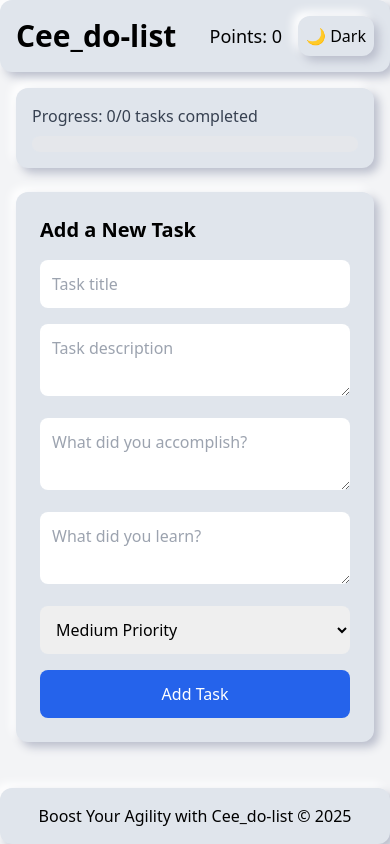
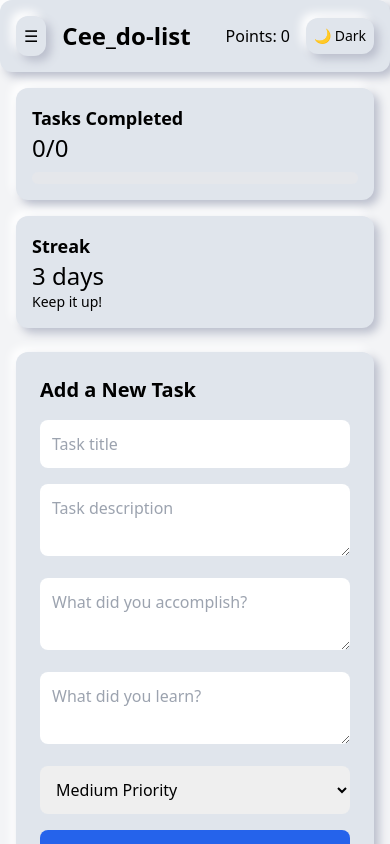
Before and after one commit to Cee-Jai/Cee_do-list, a React (Create React App) app in the folder client/: page / in a window 390 px wide. Shown: the top 844 px of the page. Built offline with nearby package versions, Linux system fonts and the light colour scheme.

Commit message:
Added dashboard section and improved responsiveness in App.js and TaskList.js

```diff
--- a/client/src/App.js
+++ b/client/src/App.js
@@ -10,6 +10,7 @@ const App = () => {
   const { theme, toggleTheme } = useContext(ThemeContext);
   const { tasks, points } = useContext(TaskContext);
   const [showConfetti, setShowConfetti] = useState(false);
+  const [menuOpen, setMenuOpen] = useState(false);
 
   const completedTasks = tasks.filter((task) => task.completed).length;
   const totalTasks = tasks.length;
@@ -22,40 +23,71 @@ const App = () => {
     }
   }, [completedTasks]);
 
+  const getStreak = () => {
+    // Placeholder: Calculate streak based on task completion dates (to be implemented with backend)
+    return 3; // Mock streak for now
+  };
+
   return (
     <div className="min-h-screen bg-gray-100 dark:bg-gray-900 flex flex-col">
       {showConfetti && <Confetti />}
       <header className="p-4 neumorphic flex justify-between items-center">
-        <h1 className="text-3xl font-bold dark:text-gray-100">Cee_do-list</h1>
         <div className="flex items-center space-x-4">
-          <span className="text-lg dark:text-gray-100">Points: {points}</span>
+          <button
+            className="md:hidden p-2 rounded-full neumorphic dark:bg-gray-800 dark:text-gray-100"
+            onClick={() => setMenuOpen(!menuOpen)}
+          >
+            ☰
+          </button>
+          <h1 className="text-2xl font-bold dark:text-gray-100 sm:text-3xl">Cee_do-list</h1>
+        </div>
+        <div className="flex items-center space-x-4">
+          <span className="text-base sm:text-lg dark:text-gray-100">Points: {points}</span>
           <button
             onClick={toggleTheme}
-            className="p-2 rounded-full neumorphic dark:bg-gray-800 dark:text-gray-100"
+            className="p-2 rounded-full neumorphic dark:bg-gray-800 dark:text-gray-100 text-sm sm:text-base"
           >
             {theme === 'light' ? '🌙 Dark' : '☀️ Light'}
           </button>
         </div>
       </header>
-      <main className="flex-1 p-4 sm:p-8">
-        <div className="max-w-4xl mx-auto">
-          <div className="mb-6 neumorphic p-4 rounded-lg">
-            <p className="text-gray-700 dark:text-gray-300 mb-2 sm:text-lg">
-              Progress: {completedTasks}/{totalTasks} tasks completed
-            </p>
-            <div className="w-full bg-gray-200 dark:bg-gray-700 rounded-full h-4 sm:h-6">
-              <div
-                className="bg-blue-500 h-4 rounded-full transition-all duration-300 sm:h-6"
-                style={{ width: `${progress}%` }}
-              />
+      <main className="flex-1 p-4 sm:p-6 lg:p-8">
+        <div className="max-w-5xl mx-auto">
+          {/* Dashboard Section */}
+          <div className="grid grid-cols-1 sm:grid-cols-2 lg:grid-cols-3 gap-4 mb-6">
+            <div className="p-4 neumorphic rounded-lg">
+              <h3 className="text-lg font-semibold dark:text-gray-100">Tasks Completed</h3>
+              <p className="text-2xl dark:text-gray-300">{completedTasks}/{totalTasks}</p>
+              <div className="w-full bg-gray-200 dark:bg-gray-700 rounded-full h-3 sm:h-4 mt-2">
+                <div
+                  className="bg-blue-500 h-3 sm:h-4 rounded-full transition-all duration-300"
+                  style={{ width: `${progress}%` }}
+                />
+              </div>
+            </div>
+            <div className="p-4 neumorphic rounded-lg">
+              <h3 className="text-lg font-semibold dark:text-gray-100">Streak</h3>
+              <p className="text-2xl dark:text-gray-300">{getStreak()} days</p>
+              <p className="text-sm dark:text-gray-400">Keep it up!</p>
+            </div>
+            <div className="p-4 neumorphic rounded-lg hidden sm:block">
+              <h3 className="text-lg font-semibold dark:text-gray-100">Tip of the Day</h3>
+              <p className="text-sm dark:text-gray-300">Break tasks into smaller steps to stay motivated!</p>
             </div>
           </div>
-          <TaskForm />
-          <TaskList />
+          {/* Main Content */}
+          <div className="grid grid-cols-1 lg:grid-cols-3 gap-6">
+            <div className="lg:col-span-1">
+              <TaskForm />
+            </div>
+            <div className="lg:col-span-2">
+              <TaskList menuOpen={menuOpen} />
+            </div>
+          </div>
         </div>
       </main>
-      <footer className="p-4 neumorphic text-center dark:text-gray-100">
-        Boost Your Agility with Cee_do-list &copy; 2025
+      <footer className="p-4 neumorphic text-center dark:text-gray-100 text-sm sm:text-base">
+        Boost Your Agility with Cee_do-list © 2025
       </footer>
     </div>
   );
```
Also changed, not shown: client/src/TaskList.js (+25 -25 lines).
